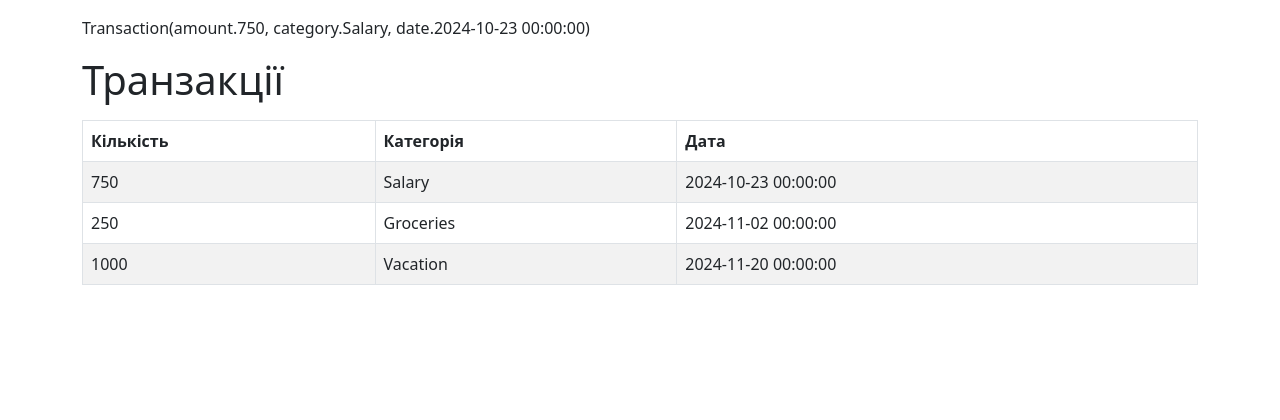
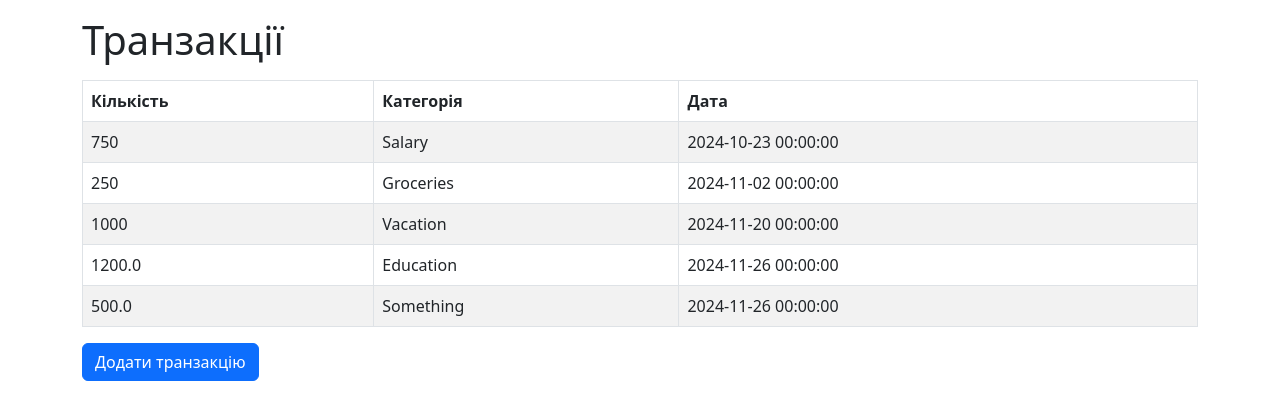
Before and after one commit to mmlegenkiy/finance_manager, a Flask app: page / in a window 1280 px wide. Shown: the top 420 px of the page. Run offline with Flask 3, Linux system fonts and the light colour scheme.

Commit message:
flask application

```diff
--- a/app.py
+++ b/app.py
@@ -2,6 +2,7 @@ from flask import Flask, request, render_template, redirect
 from finance_manager.services.budget_manager import BudgetManager
 from finance_manager.models.transactions import Transaction
 from finance_manager.services.file_manger import FileManager
+import datetime
 
 
 app = Flask(__name__)
@@ -20,11 +21,12 @@ def add():
     if request.method == 'POST':
         amount = request.form['amount']
         category = request.form['category']
-        date = request.form['date'] # взяти поточну дату
-        new_transactions = Transaction(amount=float(amount), category=category, date=date)
-        manager = BudgetManager()
-        loaded_transactions = FileManager.load_from_file("transactions.json")
-#        Не встиг :(
+        date = datetime.date.today().isoformat()
+        new_transaction = Transaction(amount=float(amount), category=category, date=date)
+        transactions = FileManager.load_from_file("transactions.json")
+        transactions.append(new_transaction)
+        FileManager.save_to_file("transactions.json", transactions)
+        return redirect('/')
     return render_template('add.html')
 
 if __name__ == '__main__':
--- a/finance_manager/main.py
+++ b/finance_manager/main.py
@@ -3,6 +3,7 @@ from .models.transactions import Transaction
 from .services.budget_manager import BudgetManager
 from .services.file_manger import FileManager
 from .utils.context import FileContext
+
 
 
 def my_func_main():
@@ -32,6 +33,7 @@ def my_func_main():
 
     loaded_transactions = FileManager.load_from_file("transactions.json")
     print(f'loaded_transactions: {loaded_transactions}')
+    print(f'type(loaded_transactions): {loaded_transactions[0].date}')
 
     file_name = 'some_transaction.json'
     save_transaction(file_name, t1)
--- a/templates/add.html
+++ b/templates/add.html
@@ -7,11 +7,11 @@
     <form method="POST" action="/add">
         <div class="form-group">
             <label for="amount">Кількість</label>
-            <input type="text" class="form-control" name="name">
+            <input type="text" class="form-control" name="amount">
         </div>
         <div class="form-group">
             <label for="category">Категорія</label>
-            <input type="text" class="form-control" name="description">
+            <input type="text" class="form-control" name="category">
         </div>
         <button type="submit" class="btn btn-primary mt-3">Зберегти</button>
     </form>
--- a/templates/index.html
+++ b/templates/index.html
@@ -2,7 +2,6 @@
 {% block title %}Список транзакцій{% endblock %}
 
 {% block content %}
-<p>{{transactions[0]}}</p>
     <h1 class="my-3">Транзакції</h1>
     <div class="table-responsive">
         <table class="table table-striped table-bordered">
@@ -24,5 +23,5 @@
             </tbody>
         </table>
     </div>
-<!--    <a href="/add" class="btn btn-primary">Додати транзакцію</a>-->
+    <a href="/add" class="btn btn-primary">Додати транзакцію</a>
 {% endblock %}
--- a/transactions.json
+++ b/transactions.json
@@ -1 +1 @@
-[{"amount": 750, "category": "Salary", "date": "2024-10-23 00:00:00"}, {"amount": 250, "category": "Groceries", "date": "2024-11-02 00:00:00"}, {"amount": 1000, "category": "Vacation", "date": "2024-11-20 00:00:00"}]
+[{"amount": 750, "category": "Salary", "date": "2024-10-23 00:00:00"}, {"amount": 250, "category": "Groceries", "date": "2024-11-02 00:00:00"}, {"amount": 1000, "category": "Vacation", "date": "2024-11-20 00:00:00"}, {"amount": 1200.0, "category": "Education", "date": "2024-11-26 00:00:00"}, {"amount": 500.0, "category": "Something", "date": "2024-11-26 00:00:00"}]
```
